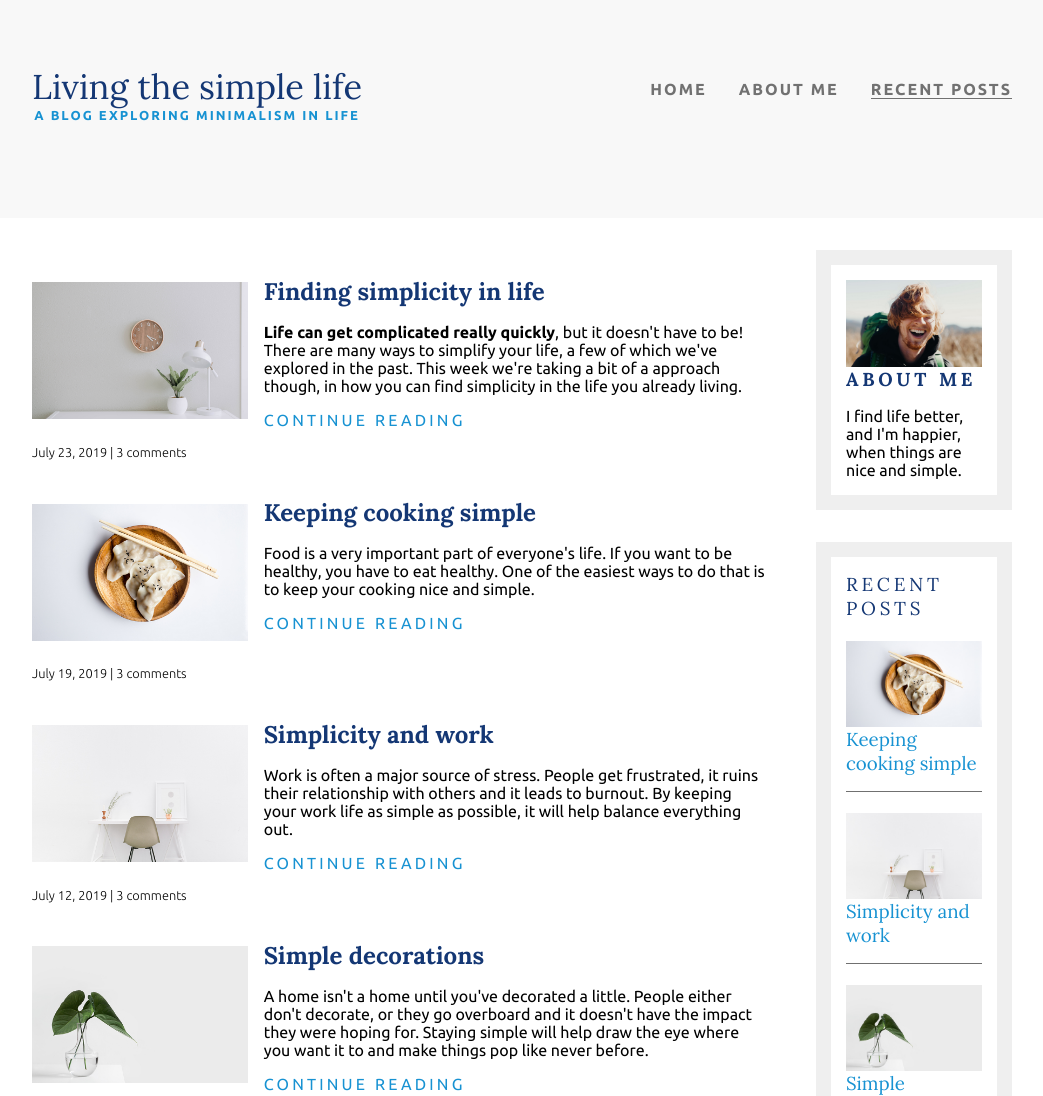
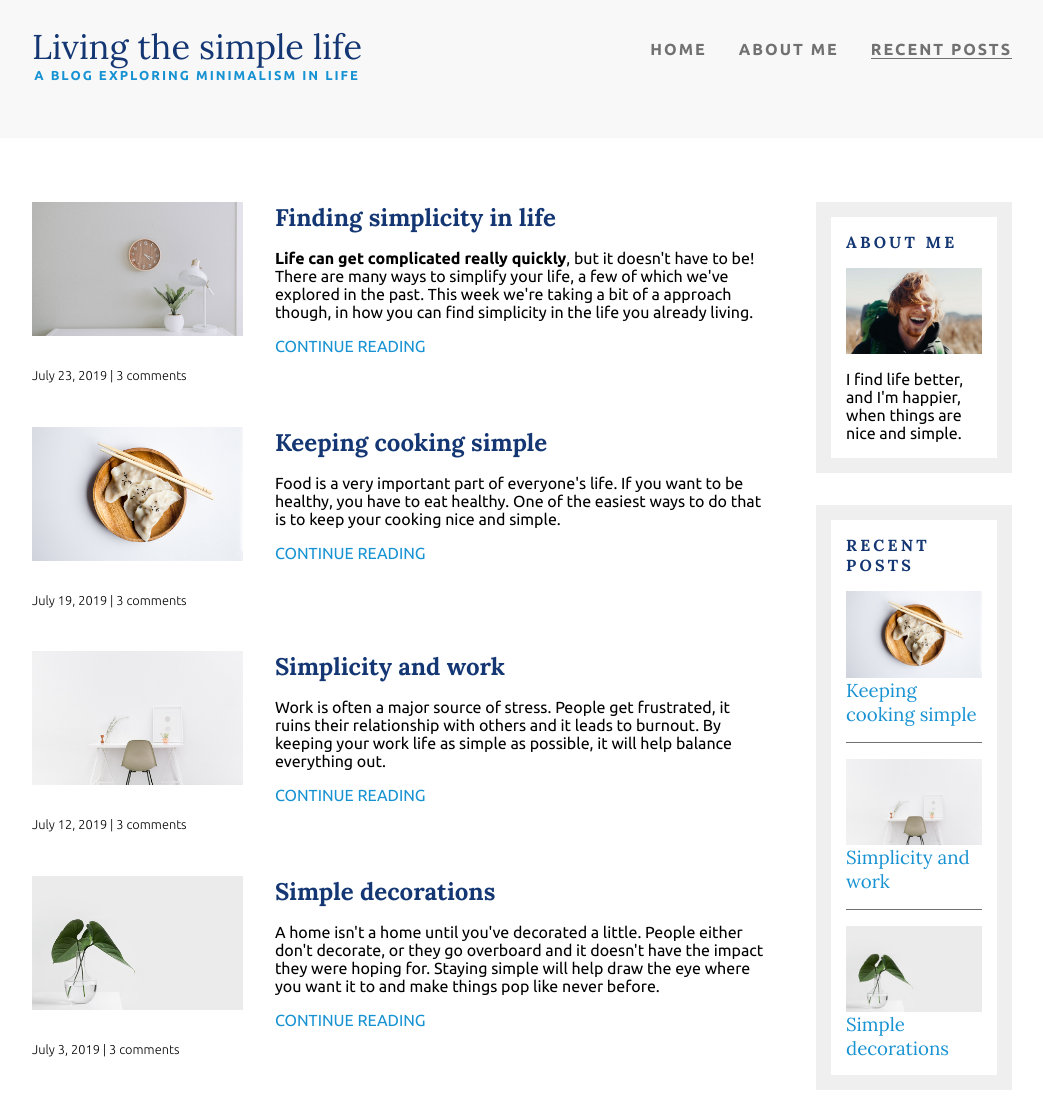
Before and after one commit to 1sh1vam/responsive-website, a plain HTML site: page recent-posts.html in a window 1280 px wide. Shown: the top 1096 px of the page, without its empty margins (118-1161 px from the left). Drawn offline with Linux system fonts and the light colour scheme.

Commit message:
Add files via upload

```diff
--- a/css/index.css
+++ b/css/index.css
@@ -11,14 +11,26 @@ body {
 header{
     text-align: center;
     background-color: #F8F8F8;
-    padding: 2em;
+    padding: 1.5em 0;
+    margin-bottom: 4em;
 }
+
+
+.heading{
+    margin-bottom: 2em;
+}
+
+.heading h1{
+    margin-top: 0;
+}
+
 footer{
     background-color: #143774;
     color: white;
     text-align: center;
     font-family: 'Ubuntu', sans-serif;
     padding: 3em;
+    margin-top: 3em;
 }
 footer h3{
     font-family: 'Ubuntu', sans-serif;
@@ -38,7 +50,7 @@ h1, h2, h3{
 
 h1{
     font-size: 2.15em;
-    margin-bottom: 0;
+    margin: 0;
     font-weight: 400;
     color: #143774;
 }
@@ -53,19 +65,22 @@ img {
 .subhead {
     font-weight: 700;
     font-size: 0.81rem;
-    margin-top: 0;
+    margin:  0 auto;
     letter-spacing: 2px;
     color: #1792D2;
-    margin-bottom: 2.5em;
 }
 
 .container{
+    width: 90%;
     display: flex;
     flex-direction: column;
     max-width: 980px;
     margin: 0  auto;
-    padding: 2em;
     justify-content: center;
+}
+
+.container-recent{
+    padding-top: 0;
 }
 
 .container h2{
@@ -76,6 +91,7 @@ img {
 .article-recent {
     display: flex;
     flex-direction: column;
+    justify-content: center;
 }
 
 main {
@@ -102,7 +118,7 @@ main a:hover{
     flex-direction: column;
 }
 .article-featured img{
-    order: -2;
+    order: -1;
 }
 
 .article-featured .cont-space{
@@ -122,12 +138,11 @@ main a:hover{
 }
 
 .article-recent img{
-    margin-top: 2em;
+    margin-bottom: 2em;
 }
 
 .article-recent .article-extras {
     order: -1;
-    margin-right: 1em;
 }
 
 .about{
@@ -139,7 +154,8 @@ main a:hover{
     flex-direction: column;
 }
 
-.about h2{
+.about h3{
+    font-size: 1rem;
     margin-bottom: 1em;
     order: -2;
 }
@@ -178,7 +194,7 @@ main a:hover{
     margin-top: 0;
     margin-top: 1em;
     padding-bottom: 0;
-    padding-top: 0.3em;
+
 }
 
 .wid-recent {
@@ -194,7 +210,9 @@ main a:hover{
     padding-bottom: 0;
 }
 
-.cont-space {
+.sidebar .cont-space {
+    font-weight: 700;
+    font-size: 1rem;
     letter-spacing: 0.2em;
     color: #1792D2;
 }
@@ -212,16 +230,16 @@ main a:hover{
 .nav {
     display: flex;
     flex-direction: column;
-    justify-content: center;
+    align-items: center;
     list-style: none;
     padding-left: 0;
+    margin-bottom: 0;
 }
 
 .nav-li {
     margin-bottom: 1em;
     font-weight: 700;
     letter-spacing: 2px;
-    margin-left: 2em;
 }
 
 .nav-li a{
@@ -247,6 +265,7 @@ a{
 
 @media (min-width: 650px){
     .container{
+        /* margin-top: 3em; */
         flex-direction: row;
         justify-content: space-between;
     }
@@ -254,14 +273,28 @@ a{
     .container main{
         width: 75%;
         margin-bottom: 0;
+        padding: 0;
+    }
+    .article-recent {
+        margin-bottom: 2em;
+    }
+    .article-recent-rec .article-content h2{
+        padding-top: 0;
+        margin-top: 0;
     }
 
     .container aside{
+        min-width: 180px;
+        margin-left: 1em;
         width: 20%;
     }
 
     .nav{
         flex-direction: row;
+    }
+
+    .nav-li {
+        margin-left: 2em;
     }
 
     .article-recent{
@@ -270,11 +303,11 @@ a{
 
     .article-recent .article-content{
         width: 70%;
-        margin-top: 1.6em;
     }
 
     .article-recent .article-extras{
         width: 30%;
+        margin-right: 2em;
     }
 
 }
```
